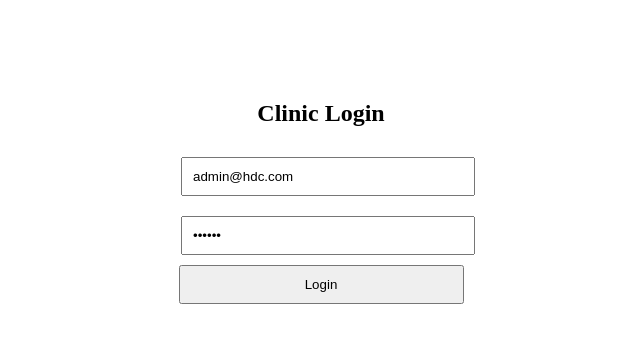
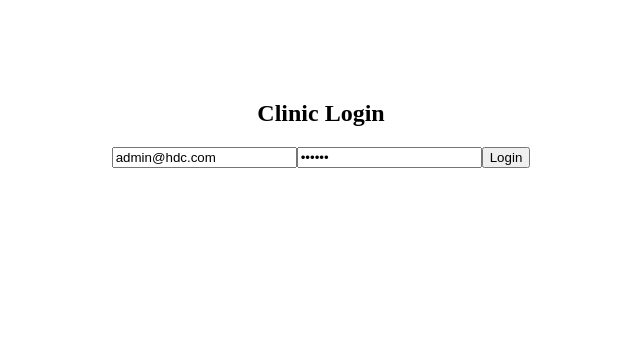
Before and after one commit to khabeerilham1-creator/clinic-client, a React (Create React App) app: page / in a window 1280 px wide. Shown: the top 342 px of the page, without its empty margins (319-959 px from the left). Built offline with nearby package versions, Linux system fonts and the light colour scheme.

Commit message:
force clean deploy

```diff
--- a/src/pages/Dashboard.jsx
+++ b/src/pages/Dashboard.jsx
@@ -8,14 +8,9 @@ export default function Dashboard() {
     const token = localStorage.getItem("token");
 
     if (!token) {
-      navigate("/"); // ❌ not logged in → go back
+      navigate("/");
     }
   }, []);
 
-  return (
-    <div style={{ textAlign: "center", marginTop: "100px" }}>
-      <h1>Dashboard ✅</h1>
-      <p>You are logged in.</p>
-    </div>
-  );
+  return <h1>Dashboard ✅</h1>;
 }
--- a/src/pages/Login.jsx
+++ b/src/pages/Login.jsx
@@ -1,5 +1,7 @@
 import React, { useState } from "react";
 import { useNavigate } from "react-router-dom";
+
+const BASE_URL = "https://pis-backend-final-1.onrender.com";
 
 export default function Login() {
   const [username, setUsername] = useState("admin@hdc.com");
@@ -8,7 +10,7 @@ export default function Login() {
 
   const login = async () => {
     try {
-      const res = await fetch("https://pis-backend-final-1.onrender.com/auth/login", {
+      const res = await fetch(`${BASE_URL}/auth/login`, {
         method: "POST",
         headers: {
           "Content-Type": "application/json"
@@ -17,43 +19,38 @@ export default function Login() {
       });
 
       const data = await res.json();
+      console.log("RESPONSE:", data);
 
-      if (data && data.access_token) {
+      if (data?.access_token) {
         localStorage.setItem("token", data.access_token);
         alert("Login Success ✅");
-
-        navigate("/dashboard"); // ✅ correct redirect
+        navigate("/dashboard");
       } else {
         alert("Login Failed ❌");
       }
 
-    } catch (error) {
-      console.error(error);
+    } catch (err) {
+      console.error(err);
       alert("Network Error ❌");
     }
   };
 
   return (
-    <div style={{ width: "300px", margin: "100px auto", textAlign: "center" }}>
+    <div style={{ textAlign: "center", marginTop: "100px" }}>
       <h2>Clinic Login</h2>
 
       <input
-        type="text"
         value={username}
         onChange={(e) => setUsername(e.target.value)}
-        style={{ margin: "10px", padding: "10px", width: "90%" }}
       />
 
       <input
         type="password"
         value={password}
         onChange={(e) => setPassword(e.target.value)}
-        style={{ margin: "10px", padding: "10px", width: "90%" }}
       />
 
-      <button onClick={login} style={{ padding: "10px", width: "95%" }}>
-        Login
-      </button>
+      <button onClick={login}>Login</button>
     </div>
   );
 }
```
